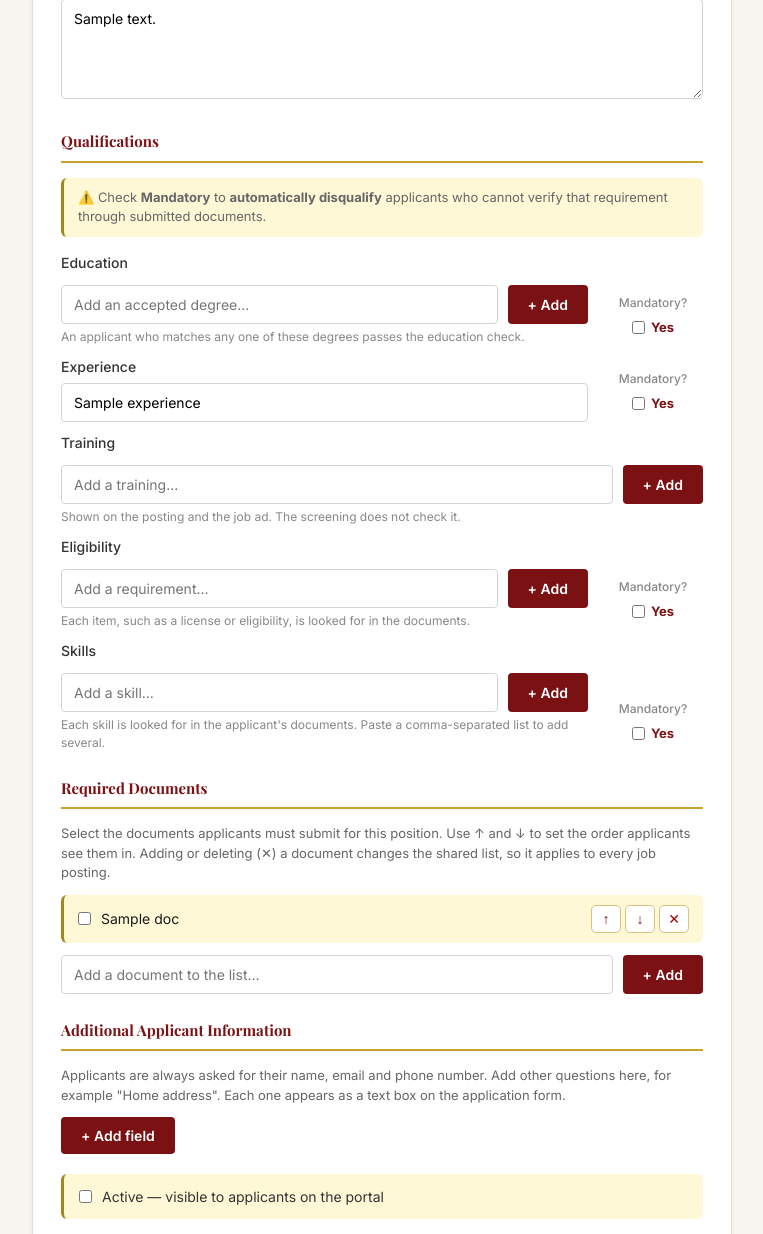
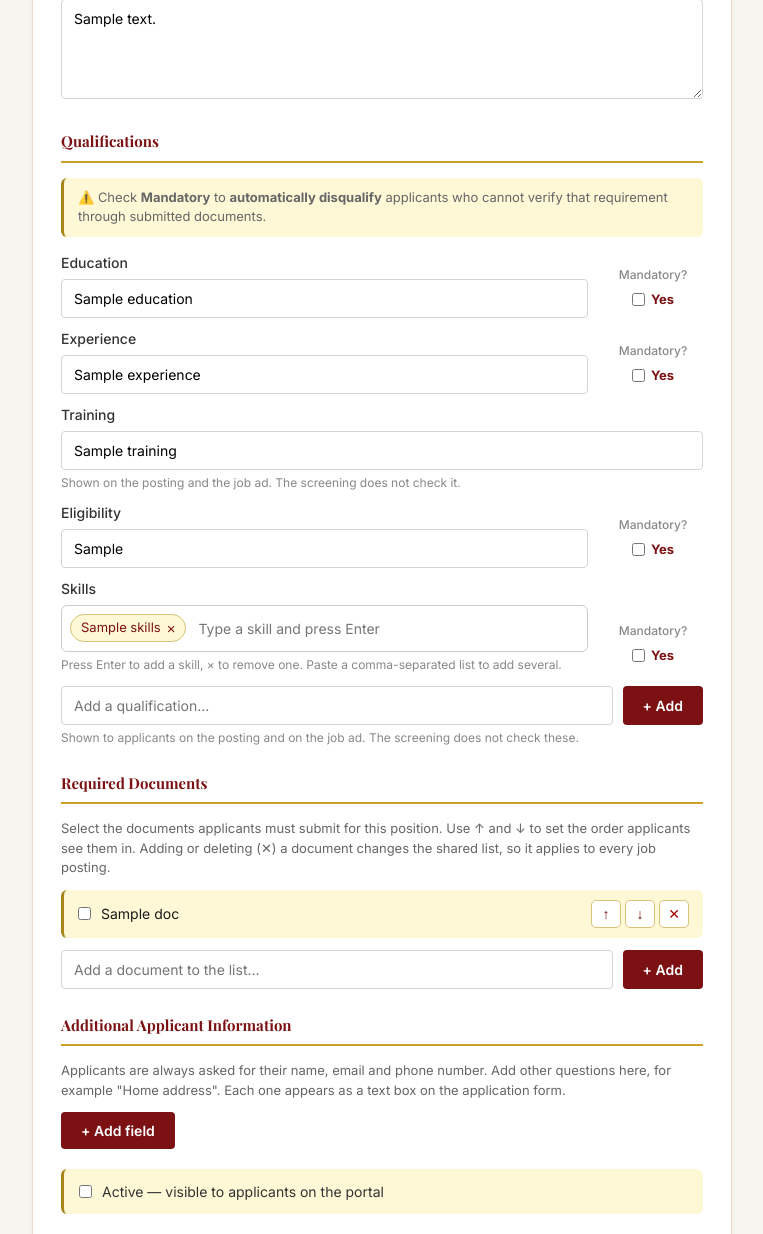
Before and after one commit to lichking1124-byte/hr_system, a Flask app: template templates/admin/job_form.html in a window 1280 px wide. Shown: the part 802-2036 px from the top of the page, without its empty margins (258-1021 px from the left). Run offline with Flask 3, Linux system fonts and the light colour scheme; the template is opened without the code that fills it: most values are stand-ins (such as "Sample title", 1, 10 or a date in 2020).

Commit message:
Add a qualification box for extra qualifications; revert per-posting lists

```diff
--- a/app.py
+++ b/app.py
@@ -10,7 +10,7 @@ from urllib.parse import urlparse
 from datetime import datetime, timedelta, date
 from database import get_db, init_db
 from resume_parser import extract_text_from_pdf
-from screening_rules import decide, posting_terms, applicant_profile, EMPTY_VALUES
+from screening_rules import decide, posting_terms, applicant_profile
 from duplicates import PeopleIndex, same_email
 from ai_screener import advise_applicant, read_documents
 from exporter import export_qualified, export_all, export_applicant_list, export_applicants_by_position
@@ -75,7 +75,7 @@ ensure_position_type_column()
 
 def ensure_extra_field_columns():
     """HR-defined extra questions on a posting, and the applicants' answers to them."""
-    _add_missing_columns('job_postings', ['extra_fields', 'training'])
+    _add_missing_columns('job_postings', ['extra_fields', 'training', 'custom_qualifications'])
     _add_missing_columns('applicants', ['extra_answers'])
 
 
@@ -129,47 +129,30 @@ def load_document_lists(conn=None):
     return {k: (out[k] or fallback[k]) for k in LIST_KEYS}
 
 
-# ---------------------------------------------------------------- qualification lists (per posting)
-QUAL_COLUMNS = {'skills': 'skills', 'education': 'education', 'training': 'training', 'other': 'other_requirements'}
-
-
-def split_items(text):
-    """'A, B (x, y); C' -> ['A', 'B (x, y)', 'C']. Splits at commas, semicolons and new lines,
-    but not inside brackets."""
-    items, buf, depth = [], [], 0
-    for ch in str(text or ''):
-        if ch == '(':
-            depth += 1
-        elif ch == ')' and depth:
-            depth -= 1
-        if depth == 0 and ch in ',;\n\r':
-            items.append(''.join(buf)); buf = []
-        else:
-            buf.append(ch)
-    items.append(''.join(buf))
+# ---------------------------------------------------------------- extra qualifications (per posting)
+def parse_custom_qualifications(form):
+    """Qualifications HR added on the posting form -> [{'label', 'value'}]. Posted as two parallel lists."""
+    labels = form.getlist('cq_label')
+    values = form.getlist('cq_value')
     out, seen = [], set()
-    for it in items:
-        it = re.sub(r'\s+', ' ', it).strip()[:120]
-        if it and it.lower() not in EMPTY_VALUES and it.lower() not in seen:
-            seen.add(it.lower()); out.append(it)
+    for i, raw in enumerate(labels):
+        label = re.sub(r'\s+', ' ', (raw or '').strip())[:60]
+        value = re.sub(r'\s+', ' ', (values[i] if i < len(values) else '').strip())[:500]
+        if not label or not value or label.lower() in seen:
+            continue
+        seen.add(label.lower())
+        out.append({'label': label, 'value': value})
+        if len(out) >= 10:
+            break
     return out
 
 
-def qualification_items(job=None):
-    """The items already saved on a posting, for the form: {'skills': [...], 'education': [...], 'other': [...]}."""
-    return {kind: (split_items(job[column]) if job else []) for kind, column in QUAL_COLUMNS.items()}
-
-
-def qualification_value(form, kind, legacy_field):
-    """The posting's saved text for one qualification: its items, joined with commas."""
-    if 'qual_present' not in form:                 # an old cached form: use the old single text box
-        return form.get(legacy_field, '')
-    items, seen = [], set()
-    for raw in form.getlist(f'qual_{kind}'):
-        for it in split_items(raw):
-            if it.lower() not in seen:
-                seen.add(it.lower()); items.append(it)
-    return ', '.join(items)
+def load_custom_qualifications(job):
+    try:
+        value = json.loads(job['custom_qualifications']) if job and job['custom_qualifications'] else []
+        return [q for q in value if isinstance(q, dict) and q.get('label') and q.get('value')]
+    except (ValueError, TypeError, KeyError):
+        return []
 
 
 DOC_NAME_OK = re.compile(r"^\w[\w &()/,.'\-]{1,119}$")
@@ -259,7 +242,8 @@ def job_detail(job_id):
         return "Job not found", 404
 
     required_docs = json.loads(job['required_documents']) if job['required_documents'] else []
-    return render_template('applicant/job_detail.html', job=job, required_docs=required_docs)
+    return render_template('applicant/job_detail.html', job=job, required_docs=required_docs,
+                           custom_quals=load_custom_qualifications(job))
 
 @app.route('/apply/<int:job_id>', methods=['GET', 'POST'])
 def apply(job_id):
@@ -577,22 +561,23 @@ def admin_new_job():
             INSERT INTO job_postings
             (campus, title, description, skills, experience,
              education, other_requirements, required_documents, mandatory_requirements,
-             deadline, position_type, extra_fields, training)
-            VALUES (?, ?, ?, ?, ?, ?, ?, ?, ?, ?, ?, ?, ?)
+             deadline, position_type, extra_fields, training, custom_qualifications)
+            VALUES (?, ?, ?, ?, ?, ?, ?, ?, ?, ?, ?, ?, ?, ?)
         ''', (
             request.form['campus'],
             request.form['title'],
             request.form['description'],
-            qualification_value(request.form, 'skills', 'skills'),
+            request.form['skills'],
             request.form['experience'],
-            qualification_value(request.form, 'education', 'education'),
-            qualification_value(request.form, 'other', 'other_requirements'),
+            request.form['education'],
+            request.form['other_requirements'],
             json.dumps(required_docs),
             json.dumps(mandatory),
             request.form.get('deadline') or None,
             clean_position_type(request.form.get('position_type')),
             json.dumps(parse_extra_fields(request.form)),
-            qualification_value(request.form, 'training', 'training').strip()[:500]
+            (request.form.get('training') or '').strip()[:500],
+            json.dumps(parse_custom_qualifications(request.form))
         ))
         conn.commit()
         conn.close()
@@ -602,8 +587,7 @@ def admin_new_job():
     lists = load_document_lists()
     return render_template('admin/job_form.html', job=None, campuses=CAMPUSES, mandatory=[],
                            presets={'academic': lists['academic'], 'non_academic': lists['non_academic']},
-                           default_docs=lists['custom'], extra_fields=[],
-                           qual_items=qualification_items())
+                           default_docs=lists['custom'], extra_fields=[], custom_quals=[])
 
 @app.route('/admin/job/<int:job_id>/edit', methods=['GET', 'POST'])
 def admin_edit_job(job_id):
@@ -632,23 +616,24 @@ def admin_edit_job(job_id):
             campus=?, title=?, description=?, skills=?,
             experience=?, education=?, other_requirements=?,
             required_documents=?, mandatory_requirements=?, is_active=?,
-            deadline=?, position_type=?, extra_fields=?, training=?
+            deadline=?, position_type=?, extra_fields=?, training=?, custom_qualifications=?
             WHERE id=?
         ''', (
             request.form['campus'],
             request.form['title'],
             request.form['description'],
-            qualification_value(request.form, 'skills', 'skills'),
+            request.form['skills'],
             request.form['experience'],
-            qualification_value(request.form, 'education', 'education'),
-            qualification_value(request.form, 'other', 'other_requirements'),
+            request.form['education'],
+            request.form['other_requirements'],
             json.dumps(required_docs),
             json.dumps(mandatory),
             1 if 'is_active' in request.form else 0,
             request.form.get('deadline') or None,
             clean_position_type(request.form.get('position_type')),
             json.dumps(parse_extra_fields(request.form)),
-            qualification_value(request.form, 'training', 'training').strip()[:500],
+            (request.form.get('training') or '').strip()[:500],
+            json.dumps(parse_custom_qualifications(request.form)),
             job_id
         ))
         conn.commit()
@@ -663,7 +648,7 @@ def admin_edit_job(job_id):
                            mandatory=mandatory, campuses=CAMPUSES,
                            presets={'academic': lists['academic'], 'non_academic': lists['non_academic']},
                            default_docs=lists['custom'], extra_fields=load_extra_fields(job),
-                           qual_items=qualification_items(job))
+                           custom_quals=load_custom_qualifications(job))
 
 @app.route('/admin/document-types/add', methods=['POST'])
 def admin_document_type_add():
--- a/templates/admin/job_form.html
+++ b/templates/admin/job_form.html
@@ -57,7 +57,10 @@
     border-left: 3px solid var(--gold-dark);
     margin-bottom: 15px;
 }
-.qual-list { margin-top: 10px; }
+.cq-row { display: flex; gap: 8px; align-items: center; margin-top: 10px; }
+.cq-row input { margin: 0; }
+.cq-row input[name="cq_label"] { width: 34%; font-weight: bold; }
+.cq-row input[name="cq_value"] { flex: 1; }
 .doc-item .doc-name { flex: 1; }
 .doc-actions { display: flex; gap: 4px; }
 .doc-btn {
@@ -83,27 +86,6 @@
 {% endblock %}
 
 {% block content %}
-{% macro qual_row(kind, name) %}
-<div class="doc-item">
-    <input type="hidden" name="qual_{{ kind }}" value="{{ name }}">
-    <span class="doc-name">{{ name }}</span>
-    <span class="doc-actions">
-        <button type="button" class="doc-btn danger" data-act="remove" title="Remove" aria-label="Remove: {{ name }}">✕</button>
-    </span>
-</div>
-{% endmacro %}
-
-{% macro qual_list(kind, items, placeholder, hint) %}
-<div class="qual-list" data-kind="{{ kind }}">
-    {% for name in items %}{{ qual_row(kind, name) }}{% endfor %}
-</div>
-<div class="add-doc">
-    <input type="text" class="qual-add-input" data-kind="{{ kind }}" maxlength="400" placeholder="{{ placeholder }}" aria-label="{{ placeholder }}">
-    <button type="button" class="btn btn-primary qual-add-btn" data-kind="{{ kind }}">+ Add</button>
-</div>
-<div class="field-hint">{{ hint }}</div>
-{% endmacro %}
-
 <div style="max-width:700px; margin:0 auto;">
     <div class="page-header">
         <h1>{% if job %}Edit Job Posting{% else %}New Job Posting{% endif %}</h1>
@@ -112,7 +94,6 @@
 
     <div class="card">
         <form method="POST" id="job-form">
-            <input type="hidden" name="qual_present" value="1">
             <div class="section-divider">Position Details</div>
 
             <label>Campus *</label>
@@ -160,8 +141,8 @@
             <div class="qual-row">
                 <div>
                     <label style="margin-top:0;">Education</label>
-                    {{ qual_list('education', qual_items['education'], 'Add an accepted degree...',
-                                 'An applicant who matches any one of these degrees passes the education check.') }}
+                    <input name="education" placeholder="e.g. Bachelor's degree in any field"
+                           value="{{ job.education if job else '' }}">
                 </div>
                 <div class="mandatory-box">
                     <label>Mandatory?</label>
@@ -194,16 +175,18 @@
             <div class="qual-row">
                 <div>
                     <label style="margin-top:0;">Training</label>
-                    {{ qual_list('training', qual_items['training'], 'Add a training...',
-                                 'Shown on the posting and the job ad. The screening does not check it.') }}
+                    <input name="training" maxlength="500" placeholder="e.g. 8 hours of relevant training"
+                           value="{{ job.training if job and job.training else '' }}">
+                    <div class="field-hint">Shown on the posting and the job ad. The screening does not check it.</div>
                 </div>
             </div>
 
             <div class="qual-row">
                 <div>
                     <label style="margin-top:0;">Eligibility</label>
-                    {{ qual_list('other', qual_items['other'], 'Add a requirement...',
-                                 'Each item, such as a license or eligibility, is looked for in the documents.') }}
+                    <input name="other_requirements"
+                           placeholder="e.g. PRC License, CS Professional, willing to work on-site"
+                           value="{{ job.other_requirements if job else '' }}">
                 </div>
                 <div class="mandatory-box">
                     <label>Mandatory?</label>
@@ -219,8 +202,12 @@
             <div class="qual-row">
                 <div>
                     <label style="margin-top:0;">Skills</label>
-                    {{ qual_list('skills', qual_items['skills'], 'Add a skill...',
-                                 'Each skill is looked for in the applicant\'s documents. Paste a comma-separated list to add several.') }}
+                    <input type="hidden" name="skills" id="skills-value" value="{{ job.skills if job else '' }}">
+                    <div class="chip-box" id="skills-box">
+                        <input type="text" id="skill-input" maxlength="80"
+                               placeholder="Type a skill and press Enter" aria-label="Add a skill">
+                    </div>
+                    <div class="field-hint">Press Enter to add a skill, × to remove one. Paste a comma-separated list to add several.</div>
                 </div>
                 <div class="mandatory-box">
                     <label>Mandatory?</label>
@@ -232,6 +219,23 @@
                     </div>
                 </div>
             </div>
+
+            {% macro cq_row(label, value) %}
+            <div class="cq-row">
+                <input type="text" name="cq_label" maxlength="60" value="{{ label }}" placeholder="Qualification" aria-label="Qualification name">
+                <input type="text" name="cq_value" maxlength="500" value="{{ value }}" placeholder="Requirement" aria-label="Requirement">
+                <button type="button" class="doc-btn danger" data-act="remove-cq" title="Remove this qualification" aria-label="Remove this qualification">✕</button>
+            </div>
+            {% endmacro %}
+
+            <div id="custom-qual-list">
+                {% for q in (custom_quals or []) %}{{ cq_row(q.label, q.value) }}{% endfor %}
+            </div>
+            <div class="add-doc">
+                <input type="text" id="custom-qual" maxlength="60" placeholder="Add a qualification...">
+                <button type="button" class="btn btn-primary" id="add-custom-qual">+ Add</button>
+            </div>
+            <div class="field-hint">Shown to applicants on the posting and on the job ad. The screening does not check these.</div>
 
             <div class="section-divider">Required Documents</div>
             <p style="font-size:13px; color:#666; margin-bottom:12px;">
@@ -434,74 +438,57 @@ function applyPreset() {
     preset.forEach(name => addDocItem(name, true));
 }
 
-/* ---------- qualification lists (skills, education, other requirements): separate for each posting ---------- */
+/* ---------- required skills as a list ---------- */
 (function () {
-    /* 'A, B (x, y); C' -> ['A', 'B (x, y)', 'C']  (commas inside brackets do not split) */
-    function splitItems(text) {
-        const items = []; let buf = ''; let depth = 0;
-        for (const ch of String(text)) {
-            if (ch === '(') { depth++; } else if (ch === ')' && depth) { depth--; }
-            if (depth === 0 && (ch === ',' || ch === ';' || ch === '\n' || ch === '\r')) { items.push(buf); buf = ''; }
-            else { buf += ch; }
-        }
-        items.push(buf);
-        return items.map(function (s) { return s.replace(/\s+/g, ' ').trim(); }).filter(Boolean);
+    const hidden = document.getElementById('skills-value');
+    const box = document.getElementById('skills-box');
+    const input = document.getElementById('skill-input');
+    const form = document.getElementById('job-form');
+    let skills = [];
+
+    function sync() {
+        hidden.value = skills.join(', ');
+        Array.prototype.slice.call(box.querySelectorAll('.chip')).forEach(c => c.remove());
+        skills.forEach(function (skill, i) {
+            const chip = document.createElement('span');
+            chip.className = 'chip';
+            chip.appendChild(document.createTextNode(skill));
+            const x = document.createElement('button');
+            x.type = 'button';
+            x.textContent = '\u00d7';
+            x.title = 'Remove';
+            x.setAttribute('aria-label', 'Remove skill: ' + skill);
+            x.addEventListener('click', function () { skills.splice(i, 1); sync(); });
+            chip.appendChild(x);
+            box.insertBefore(chip, input);
+        });
     }
 
-    function addRow(list, kind, name) {
-        const div = document.createElement('div');
-        div.className = 'doc-item';
-        const hidden = document.createElement('input');
-        hidden.type = 'hidden';
-        hidden.name = 'qual_' + kind;
-        hidden.value = name;
-        const label = document.createElement('span');
-        label.className = 'doc-name';
-        label.textContent = name;
-        const actions = document.createElement('span');
-        actions.className = 'doc-actions';
-        actions.appendChild(actionButton('remove', '\u2715', 'Remove', name, true));
-        div.appendChild(hidden);
-        div.appendChild(label);
-        div.appendChild(actions);
-        list.appendChild(div);
+    function addSkills(text) {
+        String(text).split(/[,;\n]+/).map(s => s.trim()).filter(Boolean).forEach(function (s) {
+            if (!skills.some(x => x.toLowerCase() === s.toLowerCase())) { skills.push(s); }
+        });
+        sync();
     }
 
-    Array.prototype.forEach.call(document.querySelectorAll('.qual-list'), function (list) {
-        const kind = list.dataset.kind;
-        const input = document.querySelector('.qual-add-input[data-kind="' + kind + '"]');
-        const addBtn = document.querySelector('.qual-add-btn[data-kind="' + kind + '"]');
-
-        function add() {
-            const have = Array.prototype.map.call(list.querySelectorAll('input[type="hidden"]'), function (h) { return h.value.toLowerCase(); });
-            splitItems(input.value).forEach(function (name) {
-                name = name.slice(0, 120);
-                if (have.indexOf(name.toLowerCase()) < 0) { addRow(list, kind, name); have.push(name.toLowerCase()); }
-            });
-            input.value = '';
-            input.focus();
-        }
-
-        list.addEventListener('click', function (e) {
-            const btn = e.target.closest('.doc-btn');
-            if (btn && btn.dataset.act === 'remove') { btn.closest('.doc-item').remove(); }
-        });
-        addBtn.addEventListener('click', add);
-        input.addEventListener('keydown', function (e) {
-            if (e.key === 'Enter') { e.preventDefault(); add(); }
-        });
-    });
-
-    /* a typed item that was never added would be lost, so stop the save and say so */
-    document.getElementById('job-form').addEventListener('submit', function (e) {
-        const pending = Array.prototype.find.call(document.querySelectorAll('.qual-add-input, #custom-doc'),
-                                                  function (i) { return i.value.trim(); });
-        if (pending) {
+    input.addEventListener('keydown', function (e) {
+        if (e.key === 'Enter' || e.key === ',') {
             e.preventDefault();
-            alert('You typed "' + pending.value.trim() + '" but have not pressed + Add yet. Press + Add (or clear the box), then save.');
-            pending.focus();
+            if (input.value.trim()) { addSkills(input.value); input.value = ''; }
+        } else if (e.key === 'Backspace' && !input.value && skills.length) {
+            skills.pop(); sync();
         }
     });
+    input.addEventListener('paste', function (e) {
+        const text = (e.clipboardData || window.clipboardData).getData('text');
+        if (/[,;\n]/.test(text)) { e.preventDefault(); addSkills(text); }
+    });
+    box.addEventListener('click', function (e) { if (e.target === box) { input.focus(); } });
+    form.addEventListener('submit', function () {
+        if (input.value.trim()) { addSkills(input.value); input.value = ''; }
+        hidden.value = skills.join(', ');
+    });
+    addSkills(hidden.value);
 })();
 
 /* ---------- extra applicant information fields ---------- */
@@ -542,5 +529,56 @@ function applyPreset() {
     });
     refresh();
 })();
+
+/* ---------- extra qualifications: add and remove ---------- */
+(function () {
+    const list = document.getElementById('custom-qual-list');
+    const input = document.getElementById('custom-qual');
+    const addBtn = document.getElementById('add-custom-qual');
+    const MAX = 10;
+
+    function addRow(label) {
+        if (list.querySelectorAll('.cq-row').length >= MAX) { alert('You can add up to ' + MAX + ' extra qualifications.'); return; }
+        const row = document.createElement('div');
+        row.className = 'cq-row';
+        const l = document.createElement('input');
+        l.type = 'text'; l.name = 'cq_label'; l.maxLength = 60; l.value = label;
+        l.placeholder = 'Qualification';
+        l.setAttribute('aria-label', 'Qualification name');
+        const v = document.createElement('input');
+        v.type = 'text'; v.name = 'cq_value'; v.maxLength = 500;
+        v.placeholder = 'Requirement';
+        v.setAttribute('aria-label', 'Requirement');
+        const del = actionButton('remove-cq', '\u2715', 'Remove this qualification', '', true);
+        row.appendChild(l); row.appendChild(v); row.appendChild(del);
+        list.appendChild(row);
+        v.focus();
+    }
+
+    function add() {
+        const label = input.value.trim();
+        if (!label) return;
+        const have = Array.prototype.map.call(list.querySelectorAll('input[name="cq_label"]'), function (i) { return i.value.trim().toLowerCase(); });
+        if (have.indexOf(label.toLowerCase()) >= 0) { alert('"' + label + '" is already in the list.'); return; }
+        addRow(label);
+        input.value = '';
+    }
+
+    addBtn.addEventListener('click', add);
+    input.addEventListener('keydown', function (e) { if (e.key === 'Enter') { e.preventDefault(); add(); } });
+    list.addEventListener('click', function (e) {
+        const btn = e.target.closest('.doc-btn');
+        if (btn && btn.dataset.act === 'remove-cq') { btn.closest('.cq-row').remove(); }
+    });
+
+    /* a typed name that was never added would be lost, so stop the save and say so */
+    document.getElementById('job-form').addEventListener('submit', function (e) {
+        if (input.value.trim()) {
+            e.preventDefault();
+            alert('You typed "' + input.value.trim() + '" but have not pressed + Add yet. Press + Add (or clear the box), then save.');
+            input.focus();
+        }
+    });
+})();
 </script>
 {% endblock %}
--- a/templates/applicant/job_detail.html
+++ b/templates/applicant/job_detail.html
@@ -76,6 +76,12 @@
         <span class="spec-label">Skills:</span>
         <span>{{ job.skills }}</span>
     </div>
+    {% for q in (custom_quals or []) %}
+    <div class="spec-item">
+        <span class="spec-label">{{ q.label }}:</span>
+        <span>{{ q.value }}</span>
+    </div>
+    {% endfor %}
 </div>
 
 <div class="card">
```
Also changed, not shown: ad_generator.py (+13 -1 lines).
